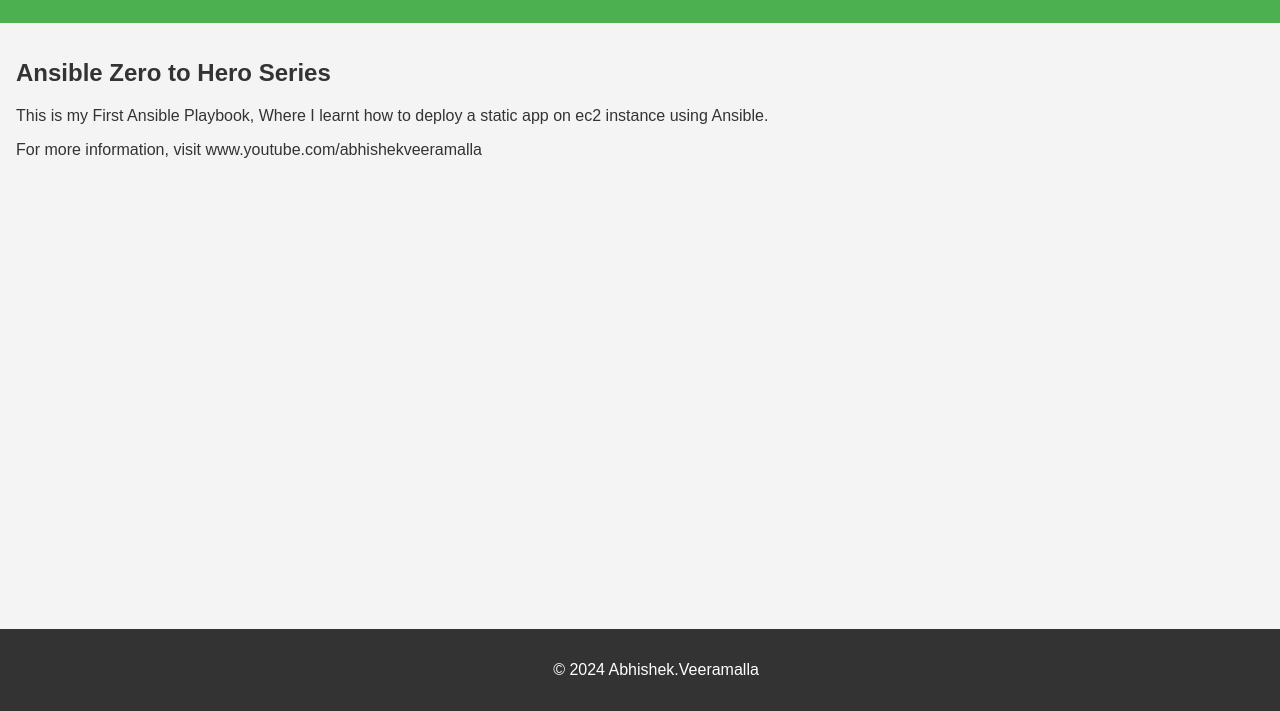
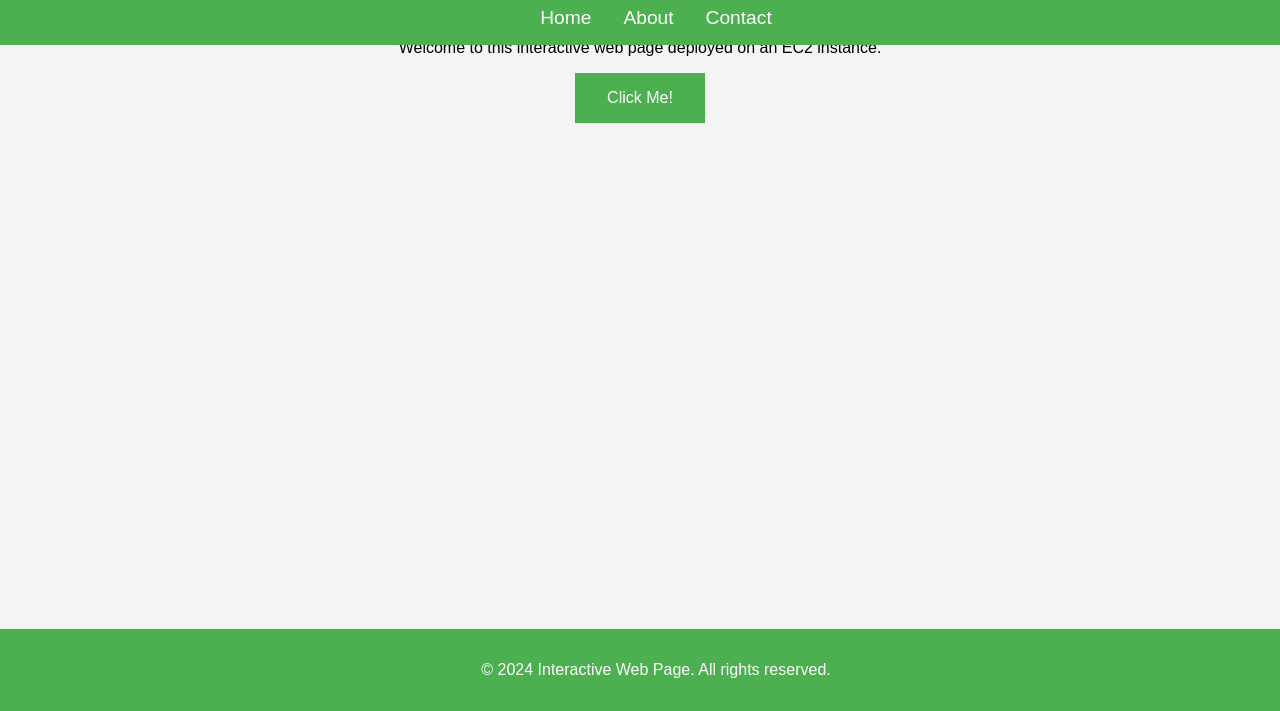
Before and after one commit to supriya31573/supriya, a plain HTML site: page index.html in a window 1280 px wide. Shown: the part 89-800 px from the top of the page. Drawn offline with Linux system fonts and the light colour scheme.

Commit message:
modifing index.html

```diff
--- a/index.html
+++ b/index.html
@@ -3,46 +3,95 @@
 <head>
     <meta charset="UTF-8">
     <meta name="viewport" content="width=device-width, initial-scale=1.0">
-    <title>Sample Index Page</title>
+    <title>Hello this is an Interactive Web Page created by supriya</title>
     <style>
         body {
             font-family: Arial, sans-serif;
+            background-color: #f4f4f4;
             margin: 0;
             padding: 0;
-            background-color: #f4f4f4;
-            color: #333;
         }
         header {
             background-color: #4CAF50;
             color: white;
             padding: 1em;
             text-align: center;
+            position: fixed;
+            width: 100%;
+            top: 0;
+        }
+        nav {
+            display: flex;
+            justify-content: center;
+            gap: 2em;
+            margin-top: 1em;
+        }
+        nav a {
+            color: white;
+            text-decoration: none;
+            font-size: 1.2em;
+            transition: color 0.3s;
+        }
+        nav a:hover {
+            color: #d4d4d4;
         }
         main {
-            padding: 1em;
+            margin-top: 5em;
+            padding: 2em;
+            text-align: center;
         }
         footer {
-            background-color: #333;
+            background-color: #4CAF50;
             color: white;
+            padding: 1em;
             text-align: center;
-            padding: 1em;
+            width: 100%;
             position: fixed;
             bottom: 0;
-            width: 100%;
+        }
+        .content {
+            animation: fadeIn 2s ease-in-out;
+        }
+        @keyframes fadeIn {
+            from { opacity: 0; }
+            to { opacity: 1; }
+        }
+        .button {
+            padding: 1em 2em;
+            font-size: 1em;
+            color: white;
+            background-color: #4CAF50;
+            border: none;
+            cursor: pointer;
+            transition: background-color 0.3s;
+        }
+        .button:hover {
+            background-color: #45a049;
         }
     </style>
 </head>
 <body>
     <header>
-        <h1>I am learning Ansible with Abhishek Veeramalla</h1>
+        <h1>Interactive Web Page</h1>
+        <nav>
+            <a href="#">Home</a>
+            <a href="#">About</a>
+            <a href="#">Contact</a>
+        </nav>
     </header>
     <main>
-        <h2>Ansible Zero to Hero Series</h2>
-        <p> This is my First Ansible Playbook, Where I learnt how to deploy a static app on ec2 instance using Ansible. </p>
-        <p>For more information, visit www.youtube.com/abhishekveeramalla</p>
+        <div class="content">
+            <p>Welcome to this interactive web page deployed on an EC2 instance.</p>
+            <button class="button" onclick="showAlert()">Click Me!</button>
+        </div>
     </main>
     <footer>
-        <p>&copy; 2024 Abhishek.Veeramalla</p>
+        <p>&copy; 2024 Interactive Web Page. All rights reserved.</p>
     </footer>
+    <script>
+        function showAlert() {
+            alert("Button clicked!");
+        }
+    </script>
 </body>
 </html>
```
